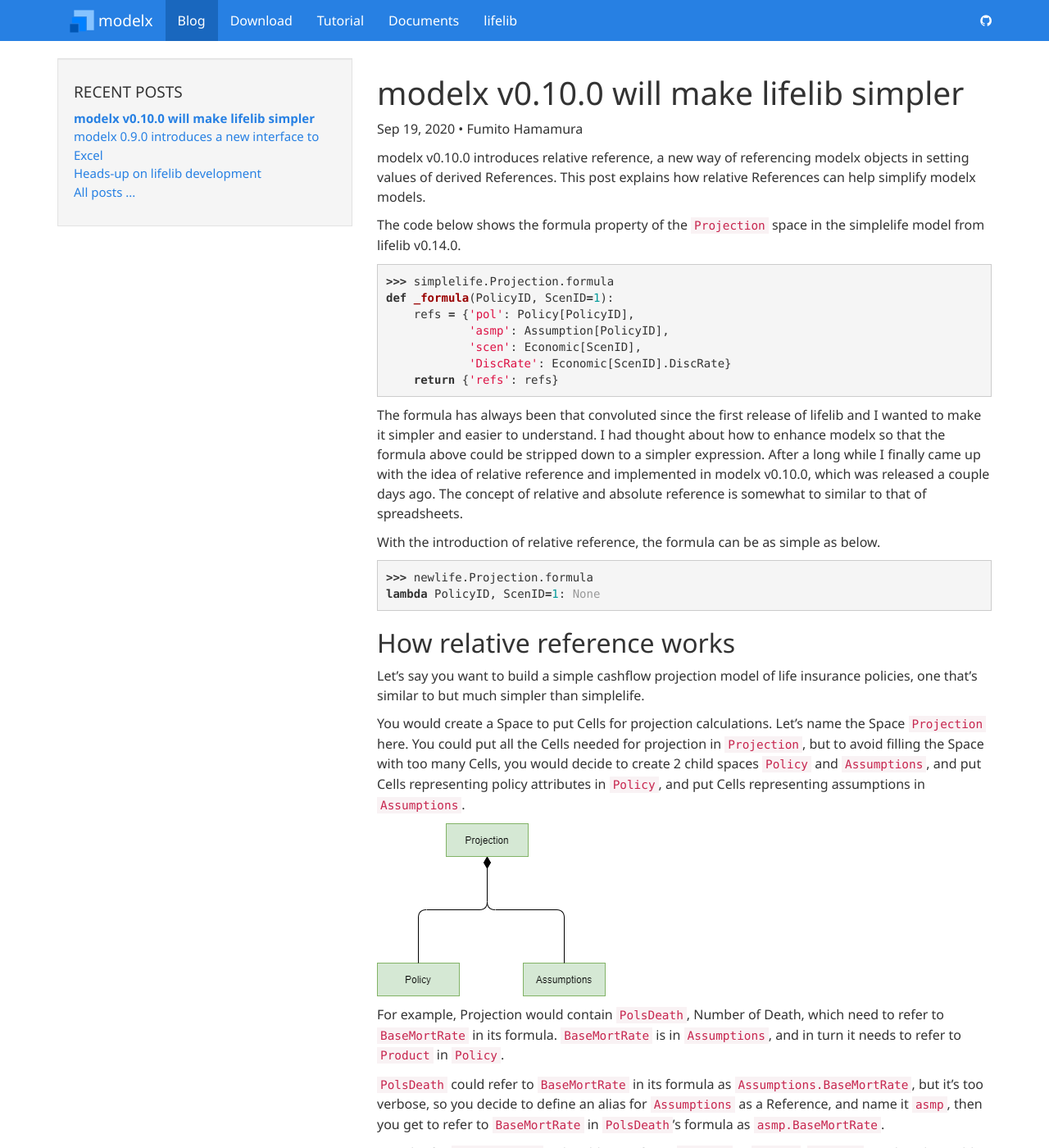
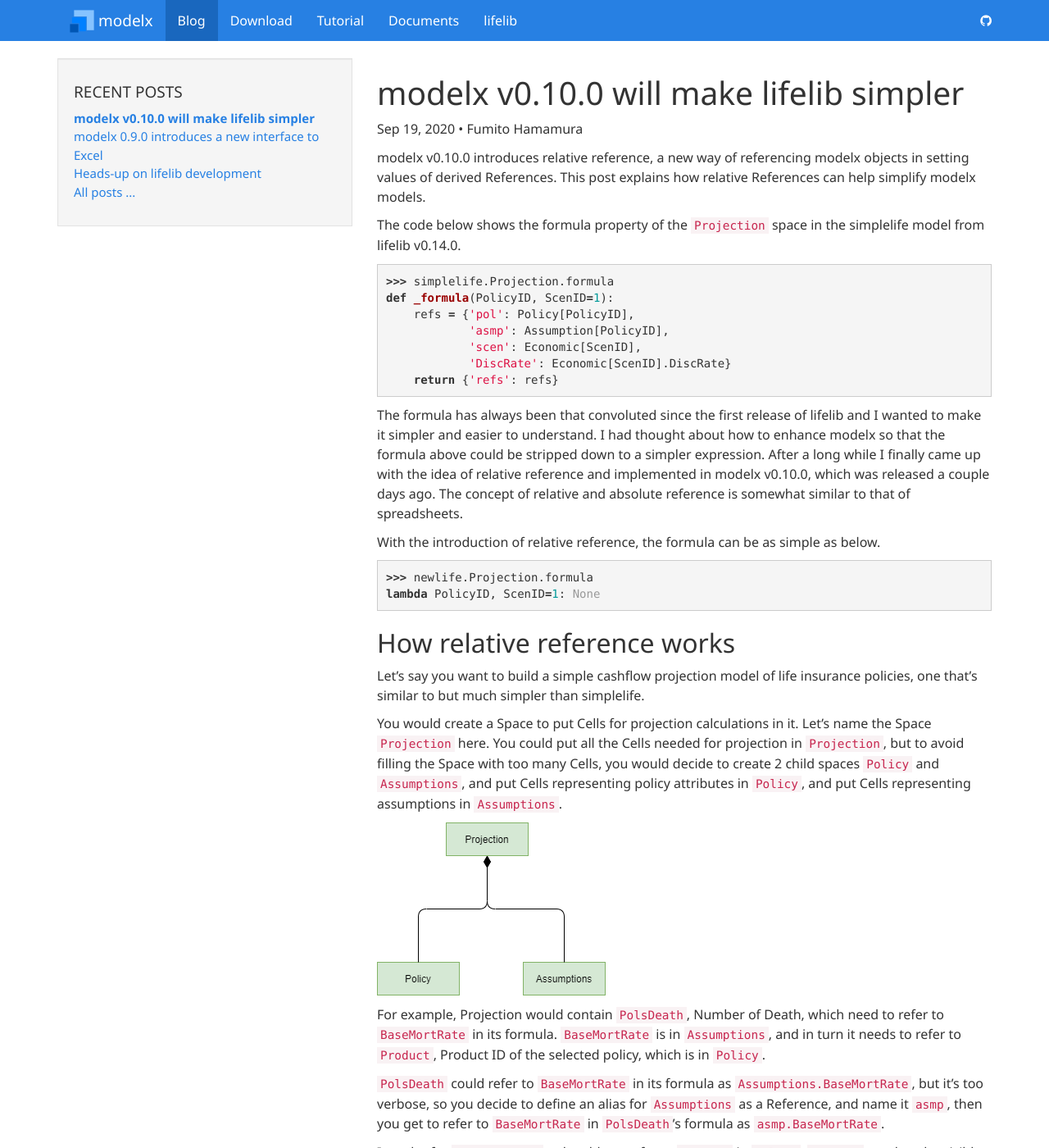
Before and after one commit to fumitoh/modelx-site, a Jekyll site: the page built from _posts/2020-09-19-modelx-v010-introduce-relative-reference.md, in a window 1280 px wide and 1400 px high. Shown: the whole window at 82% size. Built offline with Jekyll 4.4.1, drawn with Linux system fonts in a browser that asks for light colours; some of the changed text lies outside the part shown.

Commit message:
Minor update on ponst 2020-09-19

````diff
--- a/_posts/2020-09-19-modelx-v010-introduce-relative-reference.md
+++ b/_posts/2020-09-19-modelx-v010-introduce-relative-reference.md
@@ -19,7 +19,7 @@
     return {'refs': refs}
 ```
 
-The formula has always been that convoluted since the first release of lifelib and I wanted to make it simpler and easier to understand. I had thought about how to enhance modelx so that the formula above could be stripped down to a simpler expression. After a long while I finally came up with the idea of relative reference and implemented in modelx v0.10.0, which was released a couple days ago. The concept of relative and absolute reference is somewhat to similar to that of spreadsheets.
+The formula has always been that convoluted since the first release of lifelib and I wanted to make it simpler and easier to understand. I had thought about how to enhance modelx so that the formula above could be stripped down to a simpler expression. After a long while I finally came up with the idea of relative reference and implemented in modelx v0.10.0, which was released a couple days ago. The concept of relative and absolute reference is somewhat similar to that of spreadsheets.
 
 With the introduction of relative reference, the formula can be as simple as below.
 
@@ -32,11 +32,11 @@
 
 Let’s say you want to build a simple cashflow projection model of life insurance policies, one that's similar to but much simpler than simplelife.
 
-You would create a Space to put Cells for projection calculations. Let’s name the Space `Projection` here.  You could put all the Cells needed for projection in `Projection`, but to avoid filling the Space with too many Cells,  you would decide to create 2 child spaces `Policy` and `Assumptions`, and put Cells representing policy attributes in `Policy`, and put Cells representing assumptions in `Assumptions`.
+You would create a Space to put Cells for projection calculations in it. Let’s name the Space `Projection` here.  You could put all the Cells needed for projection in `Projection`, but to avoid filling the Space with too many Cells,  you would decide to create 2 child spaces `Policy` and `Assumptions`, and put Cells representing policy attributes in `Policy`, and put Cells representing assumptions in `Assumptions`.
 
 ![Spaces](/img/2020-09-19/spacetree.png)
 
-For example, Projection would contain `PolsDeath`, Number of Death, which need to refer to `BaseMortRate` in its formula. `BaseMortRate` is in `Assumptions`, and in turn it needs to refer to `Product` in `Policy`.
+For example, Projection would contain `PolsDeath`, Number of Death, which need to refer to `BaseMortRate` in its formula. `BaseMortRate` is in `Assumptions`, and in turn it needs to refer to `Product`, Product ID of the selected policy, which is in `Policy`.
 
 `PolsDeath` could refer to `BaseMortRate` in its formula as `Assumptions.BaseMortRate`, but it’s too verbose, so you decide to define an alias for `Assumptions` as a Reference, and name it `asmp`, then you get to refer to `BaseMortRate` in `PolsDeath`’s formula as `asmp.BaseMortRate`.
 
@@ -56,15 +56,15 @@
 ```
 
 But this does not work with modelx v0.9.0 or older, because
-in `Projection[1]`, derived References, such as `asmp` and `prod` reference the same objects as what `asmp` and `prod` reference, which are in the base Space, `Projection`.
+in `Projection[1]`, derived References, such as `asmp` and `prod` reference the same objects as what `asmp` and `prod` in `Projection` reference, which are in the base Space, `Projection`.
 
 ![Absolute reference](/img/2020-09-19/absref.png)
 
 With modelx v0.10.0, this behavior is changed.
 
-When References are set by the assignment operation, the References are set in auto mode. In this example, `asmp` and `prod` are auto References. When `Projection[1]` explicitly inherits from `Projection`, `asmp` and `prod` in `Projection[1]` are derived from `asmp` and `prod` in `Projection`. Since `Projeciton.asmp` and `Projection.prod` are auto References, their derived References, `Projection[1].asmp` and `Projection[1].prod` are bound to objects in `Projections[1]`, whose relative names in `Projection[1]` are consistent with the relative names of the values of the base References in `Projection`.
+When References are set by the assignment operation, the References are set in *auto* mode. In this example, `asmp` and `prod` are auto References. When `Projection[1]` explicitly inherits from `Projection`, `asmp` and `prod` in `Projection[1]` are derived from `asmp` and `prod` in `Projection`. Since `Projeciton.asmp` and `Projection.prod` are auto References, their derived References, `Projection[1].asmp` and `Projection[1].prod` are bound to objects in `Projections[1]`, whose relative names in `Projection[1]` are consistent with the relative names of the values of the base References in `Projection`.
 
-If `Projeciton.asmp` or `Projction.prod` were bound to Spaces or Cells outside `Projection`, then `Projection[1].asmp` and `Projection[1].prod` would reference the same Spaces or Cells as the values of the base References. If `asmp` and `prod` were set in relative mode, then creating `Projection[1]` would raise an Error, because relative reference would be impossible.
+If `Projeciton.asmp` or `Projction.prod` were bound to Spaces or Cells outside `Projection`, then `Projection[1].asmp` and `Projection[1].prod` would reference the same Spaces or Cells as the values of the base References. If `asmp` and `prod` were set in *relative* mode, then creating `Projection[1]` would raise an Error, because relative reference would be impossible.
 
 ![Relative reference](/img/2020-09-19/relref.png)
 
````
